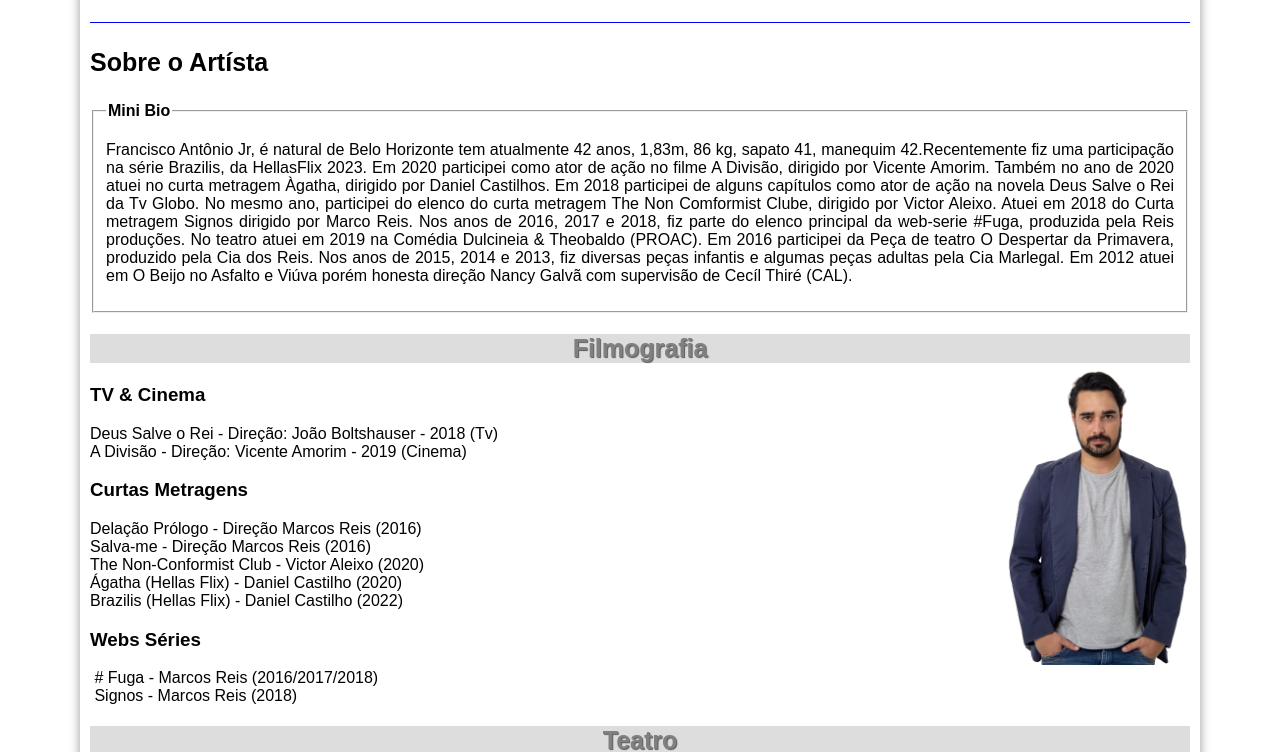
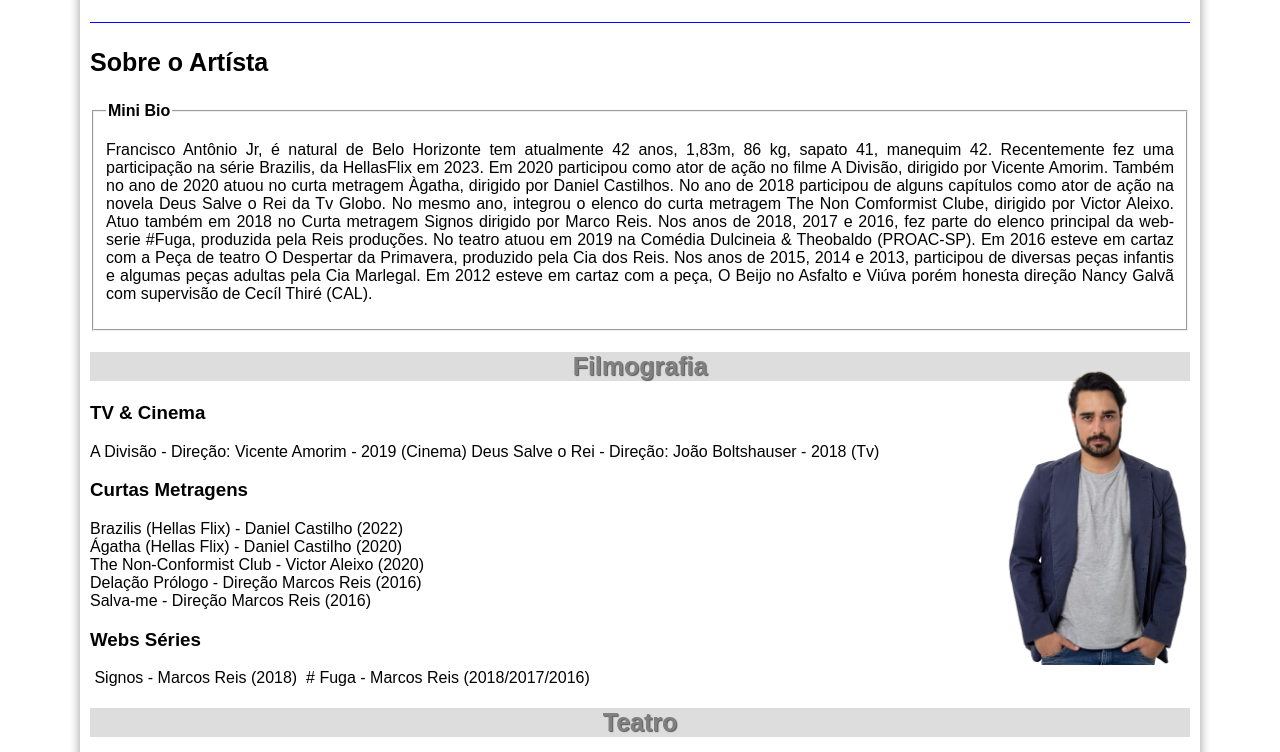
Before and after one commit to Francis10jr/meu-site-ator, a plain HTML site: page index.html in a window 1280 px wide. Shown: the part 60-812 px from the top of the page. Drawn offline with Linux system fonts and the light colour scheme; a web font is replaced by a local one.

Commit message:
alteracao-trabalhos

```diff
--- a/estilo.css
+++ b/estilo.css
@@ -1,4 +1,5 @@
 @charse "UTF-8";
+
 
 body {
     font-family: Arial,  sans-serif;
@@ -13,8 +14,11 @@ div#interface {
     padding: 10px;
 
 }
-p {
+p#minibio {
+    font-size: clamp(1.75em, 1em+ 3vw, 2.5);
     text-align: justify;
+
+
 
 }
 header#cabecalho img#icone {
@@ -185,3 +189,18 @@ form#textarea{
 button#enviar{
     margin-top: 5px;
 }
+@media screen and (max-width:900px){
+    header#cabecalho{
+        display: none;
+    }
+    img#icone{
+        display: none;
+    }
+}
+    p#minibio{
+        font-size: clamp(1.75em, 1em+ 3vw, 2.5);
+    }
+    p#marca{
+        display: flex;
+        margin: auto;
+    }
--- a/index.html
+++ b/index.html
@@ -18,9 +18,9 @@
             <section id="navegacao">
                 <h1>Francisco Antônio Jr</h1>
 
-                <img id="icone" src="fotos/fotocapa2.png" width="200" />
+                <img id="icone" src="fotos/fotocapa2.png" width="200px" />
                 <nav id="menu">
-                    <ul>
+                    <ul id="nav">
                         <li><a href="#Home">Home</a></li>
                         <li><a href="#Filmografia">Filmografia</a></li>
                         <li><a href="#Galeria">Galeria</a></li>
@@ -35,18 +35,22 @@
             <h3 id="Home">Sobre o Artísta</h3>
             <p>
             <Fieldset id="Habilidades">
-                <legend><strong>Mini Bio</strong></legend><p id="minibio"> Francisco Antônio Jr, é natural de Belo Horizonte tem
-                atualmente 42 anos, 1,83m, 86 kg, sapato 41, manequim 42.Recentemente fiz uma participação na série
-                Brazilis, da HellasFlix 2023. Em 2020 participei como ator de ação no filme A Divisão, dirigido por
-                Vicente Amorim. Também no ano de 2020 atuei no curta metragem Àgatha, dirigido por Daniel Castilhos. Em
-                2018 participei de alguns capítulos como ator de ação na novela Deus Salve o Rei da Tv Globo. No mesmo
-                ano, participei do elenco do curta metragem The Non Comformist Clube, dirigido por Victor Aleixo. Atuei
-                em 2018 do Curta metragem Signos dirigido por Marco Reis. Nos anos de 2016, 2017 e 2018, fiz parte do
-                elenco principal da web-serie #Fuga, produzida pela Reis produções. No teatro atuei em 2019 na Comédia
-                Dulcineia & Theobaldo (PROAC). Em 2016 participei da Peça de teatro O Despertar da Primavera, produzido
-                pela Cia dos Reis. Nos anos de 2015, 2014 e 2013, fiz diversas peças infantis e algumas peças adultas
-                pela Cia Marlegal. Em 2012 atuei em O Beijo no Asfalto e Viúva porém honesta direção Nancy Galvã com
-                supervisão de Cecíl Thiré (CAL).</p>
+                <legend><strong>Mini Bio</strong></legend>
+                <p id="minibio"> Francisco Antônio Jr, é natural de Belo Horizonte tem
+                    atualmente 42 anos, 1,83m, 86 kg, sapato 41, manequim 42.
+                    Recentemente fez uma participação na série Brazilis, da HellasFlix em 2023.
+                    Em 2020 participou como ator de ação no filme A Divisão, dirigido por
+                    Vicente Amorim. Também no ano de 2020 atuou no curta metragem Àgatha, dirigido
+                    por Daniel Castilhos.
+                    No ano de 2018 participou de alguns capítulos como ator de ação na novela Deus Salve o Rei
+                    da Tv Globo. No mesmo ano, integrou o elenco do curta metragem The Non Comformist Clube,
+                    dirigido por Victor Aleixo. Atuo também em 2018 no Curta metragem Signos dirigido por Marco Reis.
+                    Nos anos de 2018, 2017 e 2016, fez parte do elenco principal da web-serie #Fuga, produzida pela
+                    Reis produções. No teatro atuou em 2019 na Comédia Dulcineia & Theobaldo (PROAC-SP).
+                    Em 2016 esteve em cartaz com a Peça de teatro O Despertar da Primavera, produzido pela Cia dos Reis.
+                    Nos anos de 2015, 2014 e 2013, participou de diversas peças infantis e algumas peças adultas
+                    pela Cia Marlegal. Em 2012 esteve em cartaz com a peça, O Beijo no Asfalto e Viúva porém honesta
+                    direção Nancy Galvã com supervisão de Cecíl Thiré (CAL).</p>
 
             </Fieldset>
             </p>
@@ -56,33 +60,37 @@
             <p>
             <h2 id="Filmografia">Filmografia</h2>
             <h3>TV & Cinema</h3>
+            A Divisão - Direção: Vicente Amorim - 2019 (Cinema)
             Deus Salve o Rei - Direção: João Boltshauser - 2018 (Tv) <br />
-            A Divisão - Direção: Vicente Amorim - 2019 (Cinema)
+
             </p>
             <h3>Curtas Metragens</h3>
             <p>
+                Brazilis (Hellas Flix) - Daniel Castilho (2022) <br />
+                Ágatha (Hellas Flix) - Daniel Castilho (2020) <br />
+                The Non-Conformist Club - Victor Aleixo (2020)<br />
                 Delação Prólogo - Direção Marcos Reis (2016)<br />
                 Salva-me - Direção Marcos Reis (2016)<br />
-                The Non-Conformist Club - Victor Aleixo (2020)<br />
-                Ágatha (Hellas Flix) - Daniel Castilho (2020) <br />
-                Brazilis (Hellas Flix) - Daniel Castilho (2022) <br />
+
             </p>
             <h3>Webs Séries</h3>
             <p>
-                &nbsp;# Fuga - Marcos Reis (2016/2017/2018)<br />
                 &nbsp;Signos - Marcos Reis (2018)
+                &nbsp;# Fuga - Marcos Reis (2018/2017/2016)<br />
+
             </p>
             <section id="Teatro">
                 <h2 id="Teatro">Teatro</h2>
                 <p>
+                    Dulcinéia e Teobaldo - Rone Travaggin (2019)<br />
+                    O Despertar da Primavera - Ivo Ueter (2016)<br />
+                    Vovô Jeremias e as Princesas - Mariana Marciano (2014)<br />
+                    Frozem - Mariana Marciano (2014)<br />
+                    O Buraco da Fechadura - Mariana Marciano (2014)<br />
+                    Mariana Marciano (2013) - Me Engana que eu Gosto<br />
                     O Beijo no Asfalto - Nancy Galvão (2012)<br />
                     Viúva porém Honesta - Nancy Galvão (2012)<br />
-                    Mariana Marciano (2013) - Me Engana que eu Gosto<br />
-                    O Buraco da Fechadura - Mariana Marciano (2014)<br />
-                    Frozem - Mariana Marciano (2014)<br />
-                    Vovô Jeremias e as Princesas - Mariana Marciano (2014)<br />
-                    O Despertar da Primavera - Ivo Ueter (2016)<br />
-                    Dulcinéia e Teobaldo - Rone Travaggin (2019)<br />
+
                 </p>
             </section>
             <h3>Habilidades</h3>
@@ -106,16 +114,25 @@
             </figure>
             <h2 id="Videos">Galeria de Vídeos</h2>
             <div class="gallery">
-                <iframe width="420" height="250" src="https://www.youtube.com/embed/yaAigxPjaqk?si=W4aHDgZwXYVDU97u" title="YouTube video player" frameborder="0" allow="accelerometer; autoplay; clipboard-write; encrypted-media; gyroscope; picture-in-picture; web-share" allowfullscreen></iframe>
-                <iframe width="420" height="250" src="https://www.youtube.com/embed/dCxNU1sDUDk?si=nFj5Nx8ANgi-nqox" title="YouTube video player" frameborder="0" allow="accelerometer; autoplay; clipboard-write; encrypted-media; gyroscope; picture-in-picture; web-share" allowfullscreen></iframe>
+                <iframe width="420" height="250" src="https://www.youtube.com/embed/yaAigxPjaqk?si=W4aHDgZwXYVDU97u"
+                    title="YouTube video player" frameborder="0"
+                    allow="accelerometer; autoplay; clipboard-write; encrypted-media; gyroscope; picture-in-picture; web-share"
+                    allowfullscreen></iframe>
+                <iframe width="420" height="250" src="https://www.youtube.com/embed/dCxNU1sDUDk?si=nFj5Nx8ANgi-nqox"
+                    title="YouTube video player" frameborder="0"
+                    allow="accelerometer; autoplay; clipboard-write; encrypted-media; gyroscope; picture-in-picture; web-share"
+                    allowfullscreen></iframe>
                 <iframe width="420" height="250" src="https://www.youtube.com/embed/034Pefr2ypA"></iframe>
-                <iframe width="420" height="250" src="https://www.youtube.com/embed/9_UMPt-EkpU?si=x5GwDu9DZYgwpu17" title="YouTube video player" frameborder="0" allow="accelerometer; autoplay; clipboard-write; encrypted-media; gyroscope; picture-in-picture; web-share" allowfullscreen></iframe>
+                <iframe width="420" height="250" src="https://www.youtube.com/embed/9_UMPt-EkpU?si=x5GwDu9DZYgwpu17"
+                    title="YouTube video player" frameborder="0"
+                    allow="accelerometer; autoplay; clipboard-write; encrypted-media; gyroscope; picture-in-picture; web-share"
+                    allowfullscreen></iframe>
             </div>
         </section>
         <section id="contato">
             <h3 id="Contato">Formulário de Contato</h3>
-        <section>
-                    <form id="formulario" action="https://formsubmit.co/franciscoantoniojr7@gmail.com" method="POST">
+            <section>
+                <form id="formulario" action="https://formsubmit.co/franciscoantoniojr7@gmail.com" method="POST">
                     <label for="name">Nome</label>
                     <input type="text" name="nome" id="cnome" size="60" required>
                     <label for="email">Email</label>
@@ -126,7 +143,8 @@
                     <textarea name="mensagem" cols="60" rows="12" id="mensagem" required></textarea>
                     <button id="enviar" type="submit">Enviar</button>
                     <div id="link-zap">
-                        <a href="https://api.whatsapp.com/send?phone=5521983035303&text=Ol%C3%A1,%20tudo%20bem?" target="_blank">
+                        <a href="https://api.whatsapp.com/send?phone=5521983035303&text=Ol%C3%A1,%20tudo%20bem?"
+                            target="_blank">
                             <img id="zap" src="./fotos/whatsapp.png" alt="logo-whatsapp" onclick="">
                         </a>
                 </form>
@@ -136,12 +154,14 @@
                 <p>Telefone: (021)&nbsp;983035303 Whatsapp</p>
             </div>
         </section>
-        </div>
-        <footer id="Rodape">
-                       <p>&copy; 2023 Francisco Antônio Jr <br />
-                <a href="https://www.facebook.com/profile.php?id=100063966940188&mibextid=ZbWKwL" target="blank">Facebook</a> /
-                <a href="https://www.instagram.com/francisco_anton_jr?igsh=MW1nbmlvZDRlZHNidQ=="  target="_blank">Instagram</a>
-        </footer>
+    </div>
+    <footer id="Rodape">
+        <p id="marca">&copy; 2023 Francisco Antônio Jr <br />
+            <a href="https://www.facebook.com/profile.php?id=100063966940188&mibextid=ZbWKwL"
+                target="blank">Facebook</a> /
+            <a href="https://www.instagram.com/francisco_anton_jr?igsh=MW1nbmlvZDRlZHNidQ=="
+                target="_blank">Instagram</a>
+    </footer>
     </div>
 </body>
 
```
